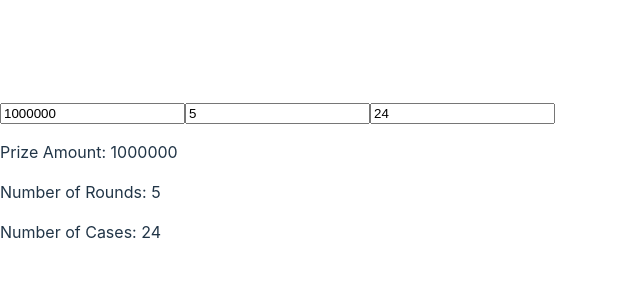
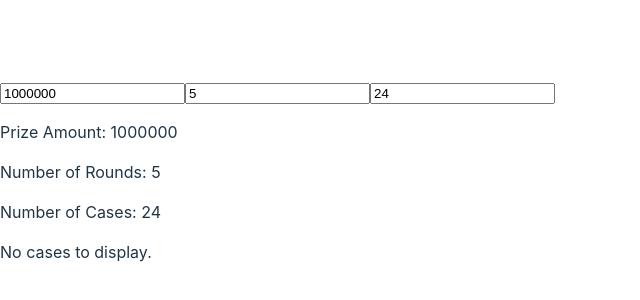
Before and after one commit to wnordmann/The-Choice, a React (Vite) app: page / in a window 1280 px wide. Shown: the part 220-520 px from the top of the page, without its empty margins (0-640 px from the left). Built offline with nearby package versions, Linux system fonts and the light colour scheme.

Commit message:
Adding some logic to handle order and obejct maps

```diff
--- a/src/App.jsx
+++ b/src/App.jsx
@@ -1,5 +1,6 @@
 import React, { useState, useEffect } from 'react';
 import buildCases from './cases';
+import DisplayCase from './caseComponent'
 function App() {
   const [prizeAmount, setPrizeAmount] = useState(() => {
     if (typeof window !== 'undefined') {
@@ -25,16 +26,27 @@ function App() {
     return 24;
   });
 
+  const [cases, setCases] = useState(() => {
+    if (typeof window !== 'undefined') {
+      const storedText4 = localStorage.getItem('Cases');
+      return storedText4 ? JSON.parse(storedText4) : [];
+    }
+    return {};
+  });
+
+
   useEffect(() => {
     if (typeof window !== 'undefined') {
       localStorage.setItem('prizeAmount', JSON.stringify(prizeAmount));
       localStorage.setItem('numberRounds', JSON.stringify(numberRounds));
       localStorage.setItem('numberCases', JSON.stringify(numberCases));
+      localStorage.setItem('cases', JSON.stringify(cases));
     }
   }, [prizeAmount, numberRounds, numberCases]);
 
   const handlePrizeAmountChange = (event) => {
     setPrizeAmount(event.target.value);
+    setCases(buildCases(numberCases, prizeAmount));
   };
 
   const handleNumberRoundsChange = (event) => {
@@ -43,7 +55,7 @@ function App() {
 
   const handleNumberOfCasesChange = (event) => {
     setNumberCases(event.target.value);
-    console.log(buildCases(numberCases, prizeAmount))
+    setCases(buildCases(numberCases, prizeAmount));
   };
 
   return (
@@ -55,6 +67,7 @@ function App() {
       <p>Prize Amount: {prizeAmount}</p>
       <p>Number of Rounds: {numberRounds}</p>
       <p>Number of Cases: {numberCases}</p>
+      <DisplayCase cases={cases}></DisplayCase>
     </div>
   );
 }
--- /dev/null
+++ b/src/caseComponent.jsx
@@ -0,0 +1,57 @@
+import React from 'react';
+
+// function DisplayCases({ cases }) {
+//     if (!cases || Object.keys(cases).length === 0) {
+//       return <p>No cases to display.</p>;
+//     }
+
+//     return (
+//       <table>
+//         <thead>
+//           <tr>
+//             <th>Case Number</th>
+//             <th>Value</th>
+//           </tr>
+//         </thead>
+//         <tbody>
+//           {Object.entries(cases).map(([key, value]) => (
+//             <tr key={key}>
+//               <td>{key}</td>
+//               <td>{value.value}</td>
+//             </tr>
+//           ))}
+//         </tbody>
+//       </table>
+//     );
+//   }
+function DisplayCases({ cases }) {
+    if (!cases || Object.keys(cases).length === 0) {
+      return <p>No cases to display.</p>;
+    }
+
+    // Convert the object to an array of entries and sort by 'order'
+    const sortedCases = Object.entries(cases)
+      .sort(([, a], [, b]) => a.order - b.order);
+
+    return (
+      <table>
+        <thead>
+          <tr>
+            <th>Case Number</th>
+            <th>Value</th>
+            <th>Order</th>
+          </tr>
+        </thead>
+        <tbody>
+          {sortedCases.map(([key, value]) => (
+            <tr key={key}>
+              <td>{key}</td>
+              <td>{value.value}</td>
+              <td>{value.order}</td>
+            </tr>
+          ))}
+        </tbody>
+      </table>
+    );
+  }
+export default DisplayCases;
--- a/src/cases.js
+++ b/src/cases.js
@@ -1,5 +1,5 @@
 function buildCases(numberOfValues, maxValue) {
-    const linearValues = generateCustomValues(maxValue, numberOfValues, customDistributionLower);
+    const linearValues = generateCustomValues(maxValue, numberOfValues, agressiveDistribution);
     return linearValues;
 }
 
@@ -12,8 +12,9 @@ function generateCustomValues(maxValue, numberOfValues, distribution) {
         console.warn("numberOfValues is greater than maxValue. Some values will be repeated")
     }
 
-    const values = [];
+    const values = {};
     const bottomQuater = maxValue * .25
+    const shuffleOrder = generateShuffledOrder(numberOfValues);
     for (let i = 0; i < numberOfValues; i++) {
       let progress = i / (numberOfValues - 1); // Normalized progress (0 to 1)
 
@@ -23,10 +24,13 @@ function generateCustomValues(maxValue, numberOfValues, distribution) {
       if (value > bottomQuater ){
         value = Math.round(value / 5) * 5; // Round to multiple of 5
       }
-      values.push(Math.round(value));
+    //   value = values.indexOf(value) > 0 ? value + 1 : value // avoid dups
+      value = value < 1 ? 1 : value;  // no 0
+    //   values.push(Math.round(value));
+      values[i] = {value: Math.round(value), order: shuffleOrder[i], selected:false, open:false}
     }
-
-    return values.sort((a,b) => b - a); //Sorts the array from largest to smallest
+    console.log(values);
+    return values;
   }
 
   // Example distributions:
@@ -48,31 +52,30 @@ function generateCustomValues(maxValue, numberOfValues, distribution) {
       return 0.2 + ((progress - 0.6) * -0.5)
   }
 
-  const customDistributionLower = (progress) => {
-    if (progress < 0.2) return 1 - (progress * 0.5); //First 20% same as before
-    if (progress < 0.35) return 0.9 - ((progress - 0.2) * 3.33); //Steeper decline
+  const agressiveDistribution = (progress) => {
+    if (progress < 0.1) return 1 - (progress * 0.99); //First 10% fast
+    if (progress < 0.2) return 1 - (progress * 0.75); //First 20%
+    if (progress < 0.35) return 0.9 - ((progress - 0.2) * 3.5); //Steeper decline
     if (progress < 0.6) return 0.4 + ((progress - 0.35) * -1.6); //More gradual decline
     return 0.05 + ((progress - 0.6) * -0.125); //Even more gradual decline
 };
 
+function generateShuffledOrder(length) {
+    if (length <= 0) {
+      return [];
+    }
+
+    const array = Array.from({ length }, (_, i) => i + 1); // Create array 1...length
+    let currentIndex = array.length, randomIndex;
+
+    while (currentIndex != 0) {
+      randomIndex = Math.floor(Math.random() * currentIndex);
+      currentIndex--;
+      [array[currentIndex], array[randomIndex]] = [
+        array[randomIndex], array[currentIndex]];
+    }
+
+    return array;
+  }
 
 export default buildCases;
-
-  // Example usage:
-//   const maxValue = 250;
-//   const numberOfValues = 20;
-
-//   const linearValues = generateCustomValues(maxValue, numberOfValues, linearDistribution);
-//   console.log("Linear:", linearValues);
-
-//   const skewedValues = generateCustomValues(maxValue, numberOfValues, skewedDistribution);
-//   console.log("Skewed:", skewedValues);
-
-//   const inverseSkewedValues = generateCustomValues(maxValue, numberOfValues, inverseSkewedDistribution);
-//   console.log("Inverse Skewed:", inverseSkewedValues);
-
-//   const customValues = generateCustomValues(maxValue, numberOfValues, customDistribution);
-//   console.log("Custom:", customValues);
-
-//   const customValues2 = generateCustomValues(250, 4, customDistribution);
-//   console.log("Custom 2:", customValues2);
```
